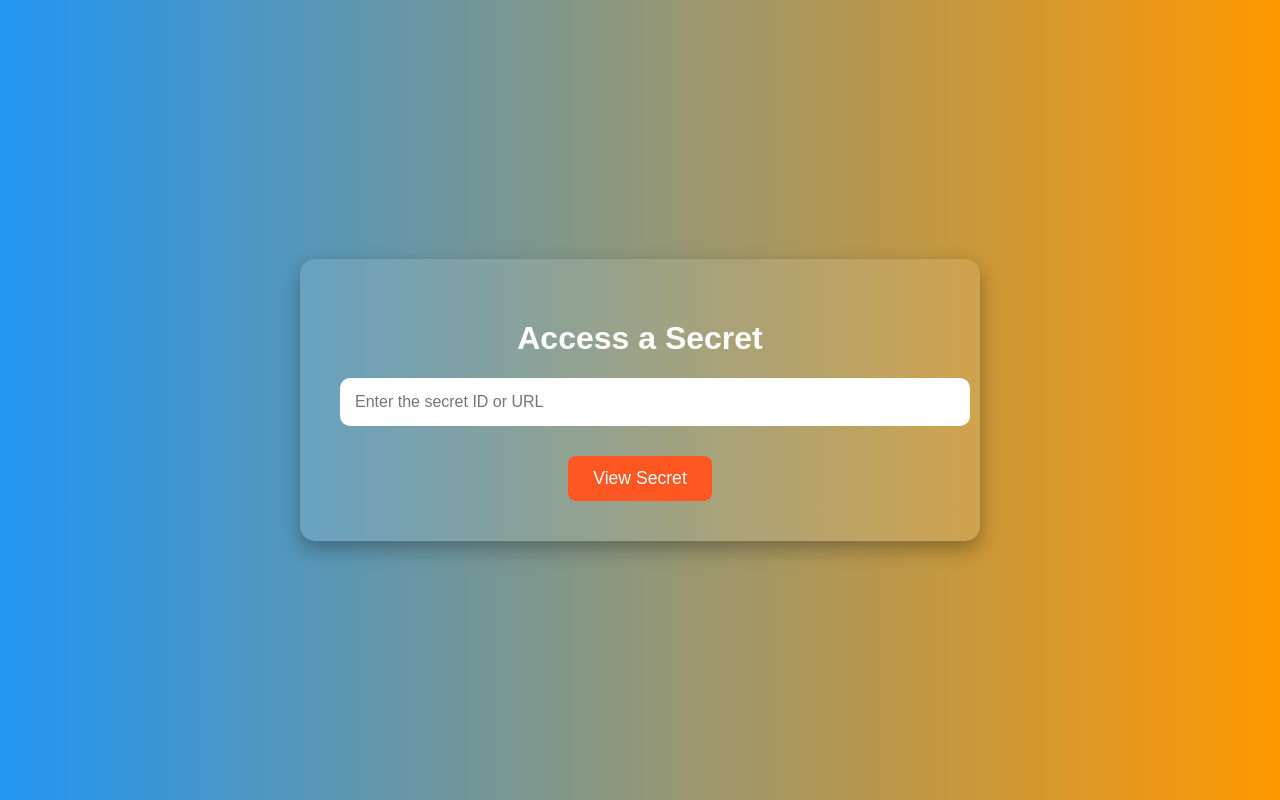
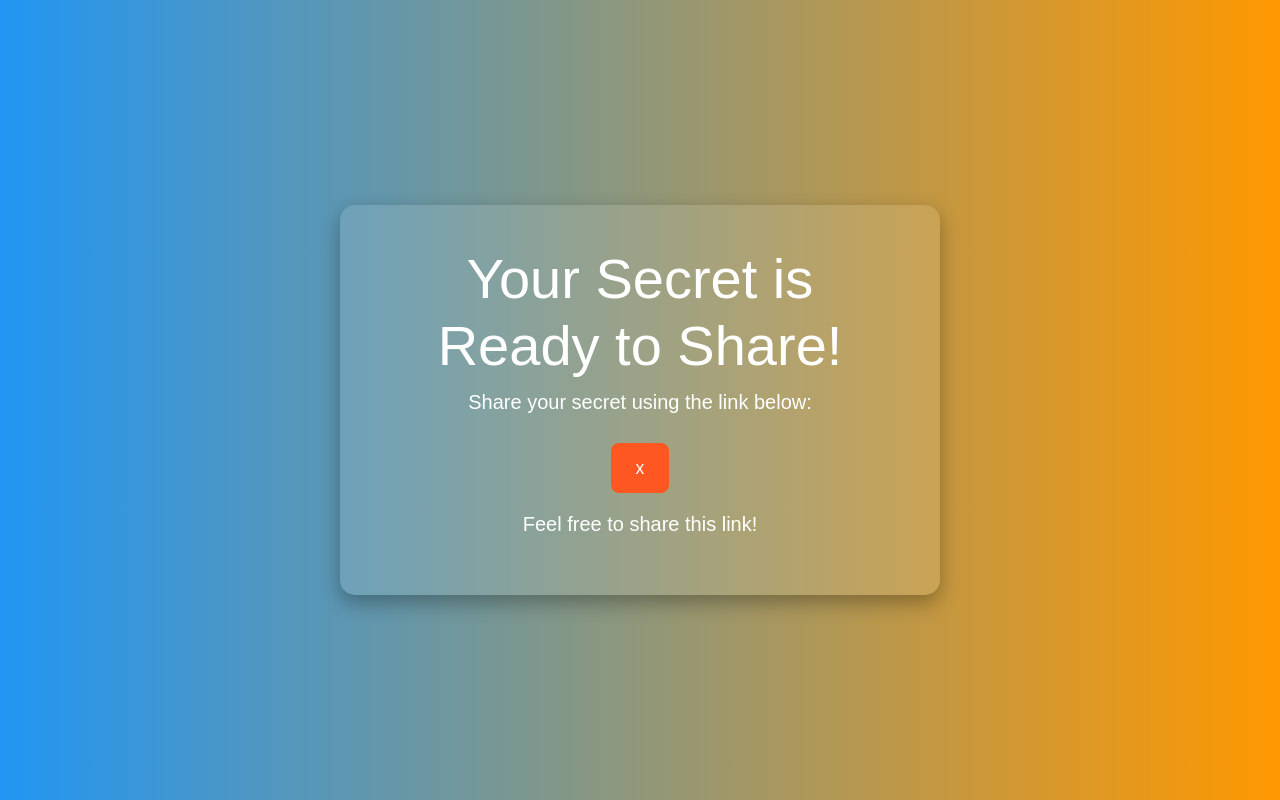
Before and after one commit to rojinashaikh/secure-one-time-share, a Flask app: template templates/share.html in a window 1280 px wide. Run offline with Flask 3, Linux system fonts and the light colour scheme; the template is opened without the code that fills it: most values are stand-ins (such as "Sample title", 1, 10 or a date in 2020).

Commit message:
Update share.html

```diff
--- a/templates/share.html
+++ b/templates/share.html
@@ -2,17 +2,19 @@
 <html lang="en">
 <head>
     <meta charset="UTF-8">
-    <title>Enter Secret Key</title>
-    <link rel="stylesheet" href="{{ url_for('static', filename='styles.css') }}">
+    <meta name="viewport" content="width=device-width, initial-scale=1.0">
+    <title>Share Your Secret</title>
+    <link href="https://cdn.jsdelivr.net/npm/bootstrap@5.3.0-alpha1/dist/css/bootstrap.min.css" rel="stylesheet" integrity="sha384-KyZXEJ6HMR7B1rK9nY8RzA6Y3mdO4amdd06w6zHc4yF1b5mYZmBC9K3aJ5kjJz6Y" crossorigin="anonymous">
+    <link rel="stylesheet" href="styles.css">
 </head>
 <body>
-    <div class="container">
-        <h1>Access a Secret</h1>
-        <form action="/share" method="POST">
-            <input type="text" name="secret_id" placeholder="Enter the secret ID or URL" required>
-            <br>
-            <button type="submit" class="btn">View Secret</button>
-        </form>
+    <div class="container text-center">
+        <h1 class="display-4">Your Secret is Ready to Share!</h1>
+        <p class="lead">Share your secret using the link below:</p>
+        <p>
+            <a href="{{ secret_url }}" class="btn btn-lg btn-warning">{{ secret_url }}</a>
+        </p>
+        <p class="lead">Feel free to share this link!</p>
     </div>
 </body>
 </html>
```
